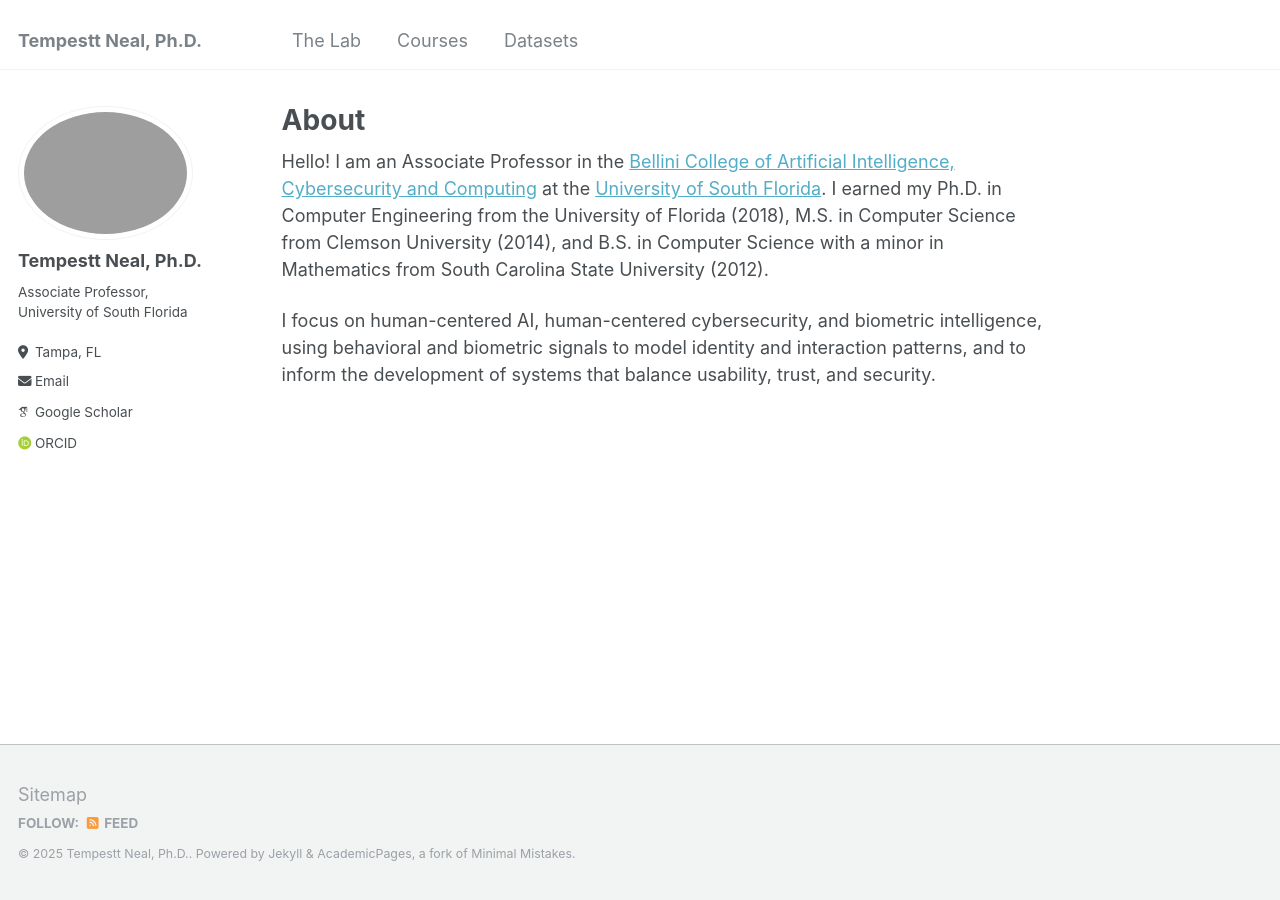
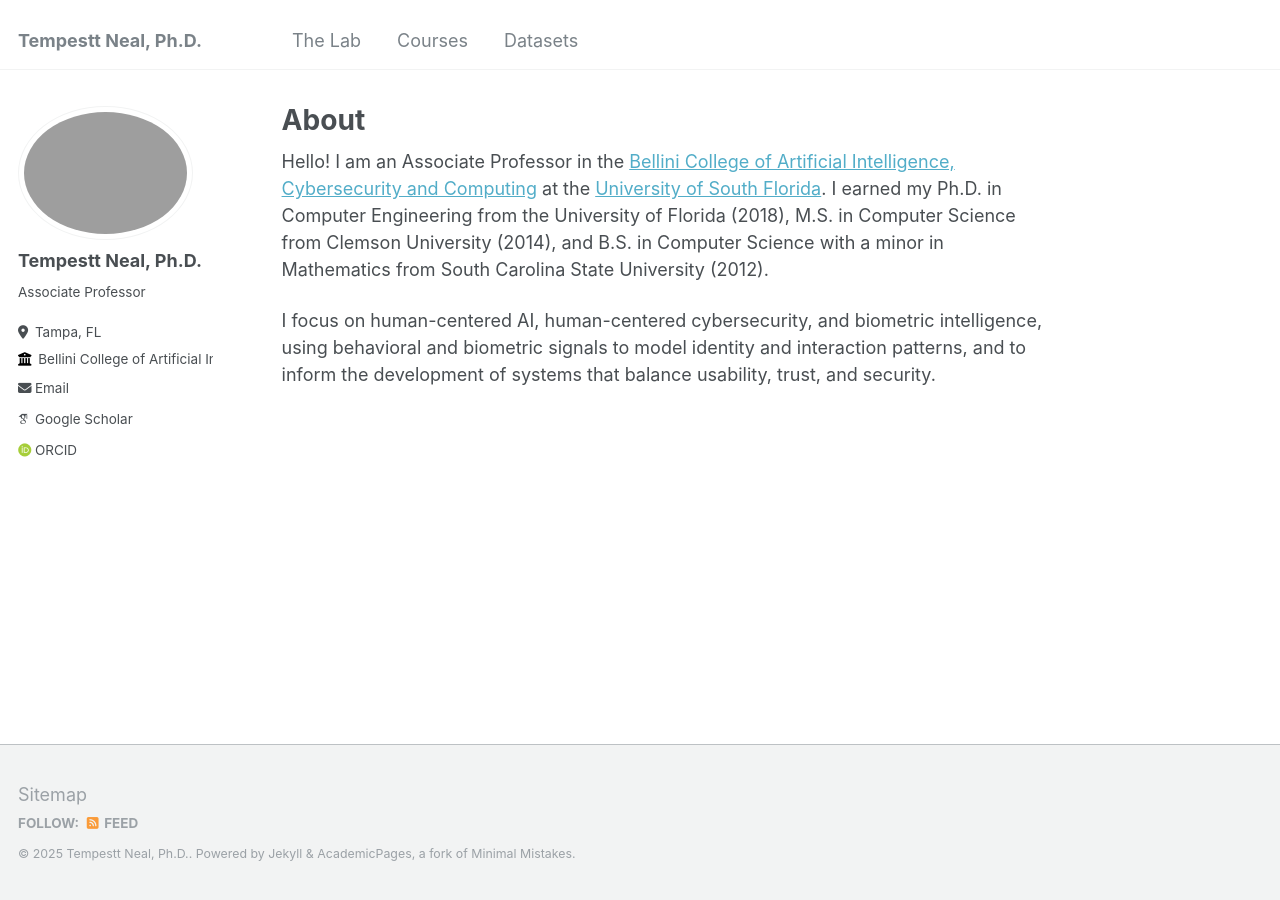
Before and after one commit to tempestt-neal/home, a Jekyll site: the page built from _pages/about.md, in a window 1280 px wide. Built offline with Jekyll 4.4.1, drawn with Linux system fonts in a browser that asks for light colours; some web fonts are replaced.

Commit message:
Update _config.yml

```diff
--- a/_config.yml
+++ b/_config.yml
@@ -24,9 +24,9 @@ author:
   avatar           : "profile.png"
   name             : "Tempestt Neal, Ph.D."
   pronouns         : # "she/her"
-  bio              : "Associate Professor, University of South Florida"
+  bio              : "Associate Professor"
   location         : "Tampa, FL"
-  employer         : # "Associate Professor, University of South Florida" #, Department of Computer Science and Engineering"
+  employer         : "Bellini College of Artificial Intelligence, Cybersecurity and Computing, University of South Florida"
   uri              : # URL
   email            : "tjneal@usf.edu"
 
```
